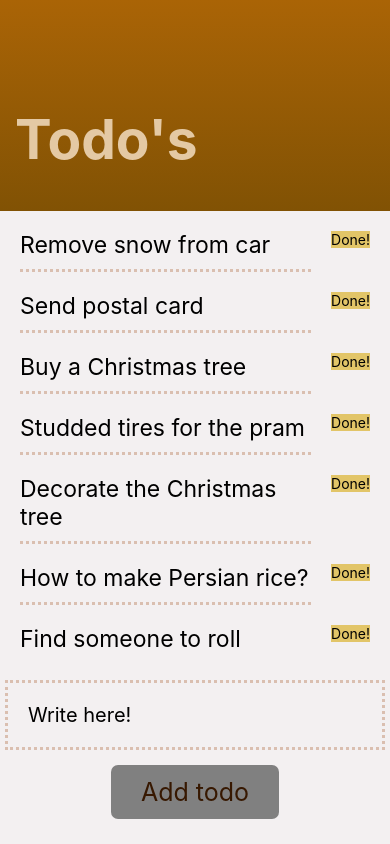
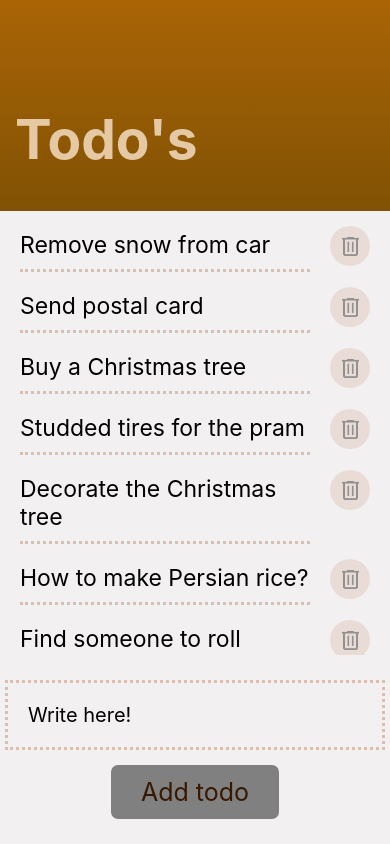
Before and after one commit to AbbeBlubb/react-native-todo, a React Native app: screen / in a window 390 px wide. Built offline with nearby package versions, Linux system fonts and the light colour scheme.

Commit message:
Delete icon in Delete component

```diff
--- a/components/Delete.tsx
+++ b/components/Delete.tsx
@@ -1,11 +1,9 @@
 import React from "react";
-import { Pressable, StyleSheet, Text } from "react-native";
-
+import { Image, Pressable, StyleSheet } from "react-native";
 
 interface IDelete {
   onPress: CallableFunction;
   callbackArgument: any;
-  title: string;
   accessibilityLabel: string;
   testID: string;
 }
@@ -13,7 +11,6 @@ interface IDelete {
 export const Delete = ({
   onPress,
   callbackArgument,
-  title,
   accessibilityLabel,
   testID,
 }: IDelete) => {
@@ -24,15 +21,26 @@ export const Delete = ({
       testID={testID}
       style={styles.pressable}
     >
-      <Text>
-        {title}
-        </Text>
+      <Image
+        source={require("../assets/delete-icon.png")}
+        style={styles.deleteIcon}
+      />
     </Pressable>
   );
 };
 
 const styles = StyleSheet.create({
   pressable: {
-    backgroundColor: "#e2c568",
+    width: 40,
+    height: 40,
+    borderRadius: 40,
+    justifyContent: "center",
+    alignItems: "center",
+    backgroundColor: "#DABFB0",
+    opacity: 0.4,
+  },
+  deleteIcon: {
+    height: 25,
+    width: 25,
   }
 });
--- a/components/Row.tsx
+++ b/components/Row.tsx
@@ -20,7 +20,6 @@ export const Row = ({ item, deleteTodo }: IRow) => {
         <Delete
           onPress={deleteTodo}
           callbackArgument={item.key}
-          title="Done!"
           accessibilityLabel="Remove the todo from the todo list"
           testID="button-delete-todo"
         />
@@ -33,7 +32,6 @@ const styles = StyleSheet.create({
   row: {
     marginHorizontal: 20,
     flexDirection: "row",
-    paddingTop: 20,
   },
   rowTextContainer: {
     flex: 1,
@@ -42,11 +40,13 @@ const styles = StyleSheet.create({
     borderStyle: "dotted",
     borderBottomColor: "#DABFB0",
     borderBottomWidth: 3,
+    paddingTop: 20,
   },
   rowText: {
     fontSize: 23,
   },
   rowDeleteContainer: {
     marginLeft: 20,
+    paddingTop: 15,
   },
 });
```
Also changed, not shown: assets/delete-icon.png (added), assets/delete-icon.svg (added).
